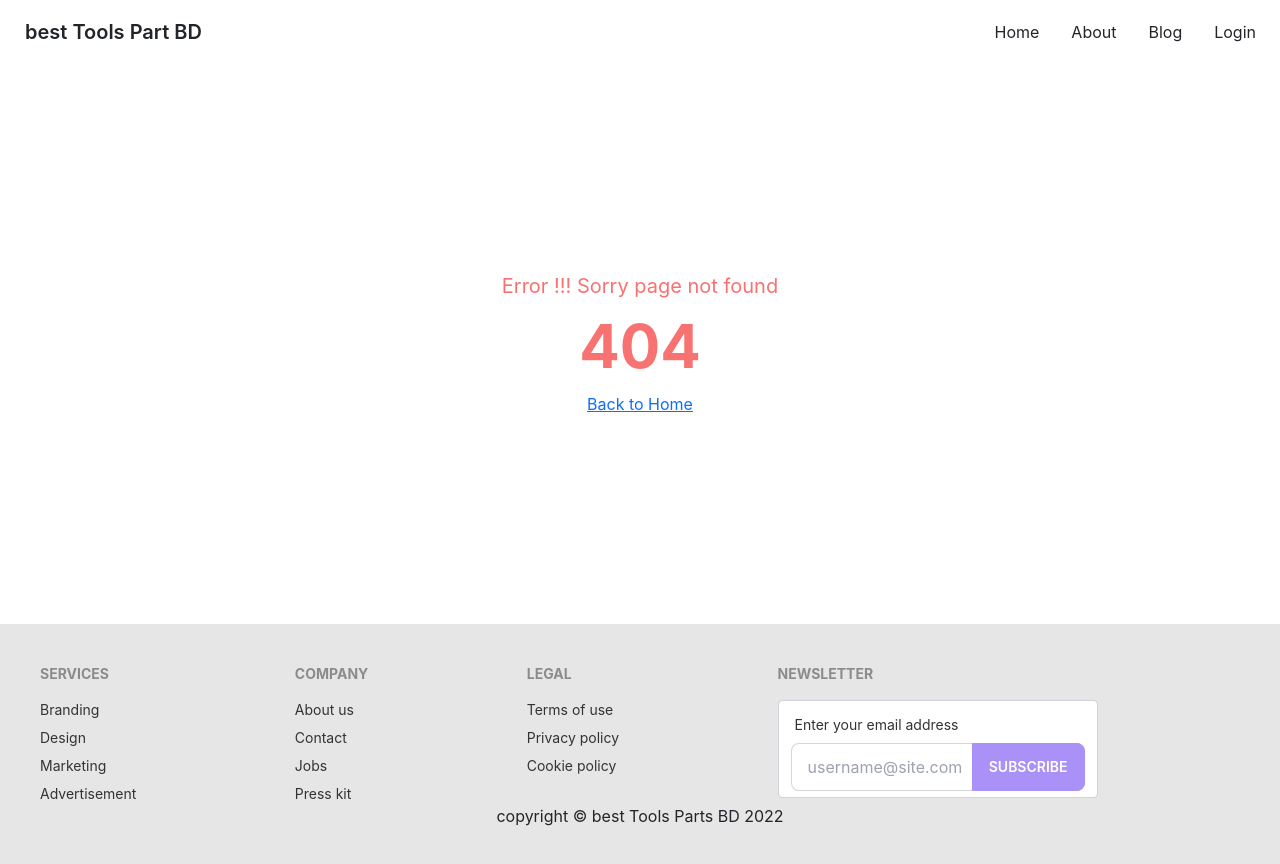
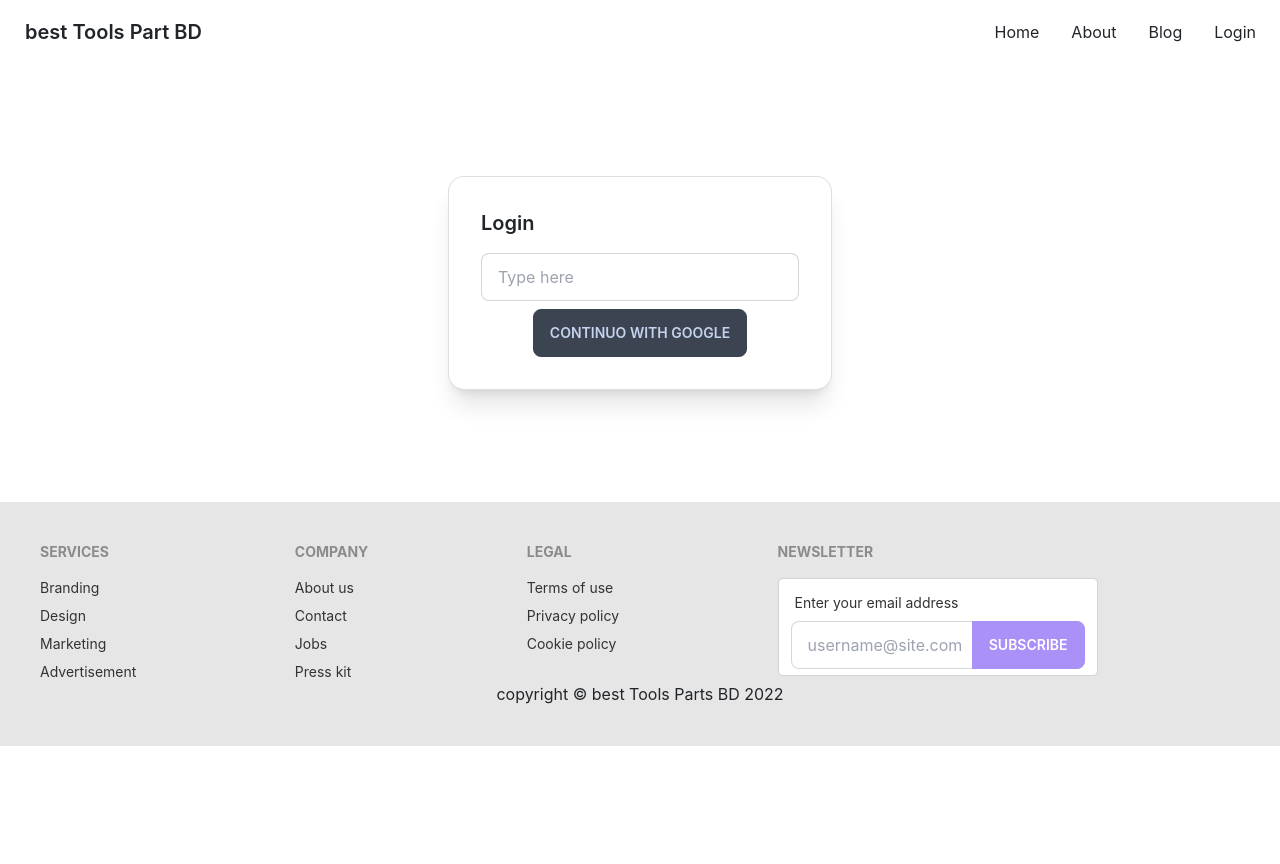
Before and after one commit to rashidul191/best-tools-parts-client, a React (Create React App) app: page /login in a window 1280 px wide. Shown: the top 864 px of the page. After the commit the page ends 800 px from the top, so only its background shows below. Built offline with nearby package versions, Linux system fonts and the light colour scheme; no server answers; the HTML template or start-up script is replaced by a standard one.

Commit message:
install firebase and  social login done

```diff
--- a/package.json
+++ b/package.json
@@ -11,9 +11,11 @@
     "@testing-library/user-event": "^13.5.0",
     "bootstrap": "^5.1.3",
     "daisyui": "^2.19.0",
+    "firebase": "^9.9.0",
     "react": "^18.2.0",
     "react-bootstrap": "^2.4.0",
     "react-dom": "^18.2.0",
+    "react-firebase-hooks": "^5.0.3",
     "react-fontawesome": "^1.7.1",
     "react-query": "^4.0.0",
     "react-router-dom": "^6.3.0",
--- a/src/App.js
+++ b/src/App.js
@@ -1,6 +1,7 @@
 import { Routes, Route } from "react-router-dom";
 import Home from "./Pages/Home/Home";
 import PurchasePage from "./Pages/Home/Tools/PurchasePage/PurchasePage";
+import Login from "./Pages/Login/Login";
 import Footer from "./Pages/Shared/Footer/Footer";
 import Navbar from "./Pages/Shared/Navbar/Navbar";
 import NotFound from "./Pages/Shared/NotFound/NotFound";
@@ -12,6 +13,7 @@ function App() {
       <Routes>
         <Route path="/" element={<Home></Home>}></Route>
         <Route path="/home" element={<Home></Home>}></Route>
+        <Route path="/login" element={<Login></Login>}></Route>
         <Route path="/purchase/:id" element={<PurchasePage></PurchasePage>}></Route>
 
         <Route path="*" element={<NotFound></NotFound>}></Route>
--- /dev/null
+++ b/src/Pages/Login/Login.js
@@ -0,0 +1,18 @@
+import React from "react";
+import SocialLogin from "./SocialLogin/SocialLogin";
+
+const Login = () => {
+  return (
+    <div class="card w-96 bg-base-100 shadow-xl md:my12 md:my-28 mx-auto">
+      <div class="card-body">
+        <h2 class="card-title">Login</h2>
+        <form action="">
+        <input type="text" placeholder="Type here" class="input input-bordered w-full max-w-xs" />
+        </form>
+        <SocialLogin></SocialLogin>
+      </div>
+    </div>
+  );
+};
+
+export default Login;
--- /dev/null
+++ b/src/Pages/Login/SocialLogin/SocialLogin.js
@@ -0,0 +1,28 @@
+import React from "react";
+import { useNavigate } from "react-router-dom";
+import { useSignInWithGoogle } from "react-firebase-hooks/auth";
+import auth from "../../../firebase.init";
+
+const SocialLogin = () => {
+  const navigate = useNavigate();
+  const [signInWithGoogle, user, loading, error] = useSignInWithGoogle(auth);
+
+  if (loading) {
+    return <p className="text-center">Loading.......</p>;
+  }
+  if (user) {
+    navigate("/");
+  }
+  if (error) {
+    return <p className="text-error text-center">{error?.message}</p>;
+  }
+  return (
+    <div className="mx-auto">
+      <button onClick={() => signInWithGoogle()} className="btn w-full">
+        Continuo with Google
+      </button>
+    </div>
+  );
+};
+
+export default SocialLogin;
--- a/src/Pages/Shared/Navbar/Navbar.js
+++ b/src/Pages/Shared/Navbar/Navbar.js
@@ -1,7 +1,12 @@
+import { signOut } from "firebase/auth";
 import React from "react";
+import { useAuthState } from "react-firebase-hooks/auth";
 import { Link } from "react-router-dom";
+import auth from "../../../firebase.init";
 
 const Navbar = () => {
+  const [user] = useAuthState(auth);
+
   const menuBar = (
     <>
       <li>
@@ -13,9 +18,25 @@ const Navbar = () => {
       <li>
         <Link to="/blog">Blog</Link>
       </li>
-      <li>
-        <Link to="/login">Login</Link>
+      {
+        user && <>
+         <li>
+        <Link to="/dashboard">Dashboard</Link>
       </li>
+        </>
+      }
+      {user ? (
+        <button
+          onClick={() => signOut(auth)}
+          className="btn btn-error text-white"
+        >
+          Sign Out
+        </button>
+      ) : (
+        <li>
+          <Link to="/login">Login</Link>
+        </li>
+      )}
     </>
   );
   return (
--- /dev/null
+++ b/src/firebase.init.js
@@ -0,0 +1,21 @@
+// Import the functions you need from the SDKs you need
+import { initializeApp } from "firebase/app";
+import { getAuth } from "firebase/auth";
+// TODO: Add SDKs for Firebase products that you want to use
+// https://firebase.google.com/docs/web/setup#available-libraries
+
+// Your web app's Firebase configuration
+const firebaseConfig = {
+  apiKey: "AIzaSyCbxs8GgKlrjE7LEasEroFKboEXj917lp4",
+  authDomain: "best-tools-parts.firebaseapp.com",
+  projectId: "best-tools-parts",
+  storageBucket: "best-tools-parts.appspot.com",
+  messagingSenderId: "387378952960",
+  appId: "1:387378952960:web:a3a61b43283ec132eb11e5",
+};
+
+// Initialize Firebase
+const app = initializeApp(firebaseConfig);
+const auth = getAuth(app);
+
+export default auth;
```
Also changed, not shown: 1 other file (tests, documents, lock files or other folders).
